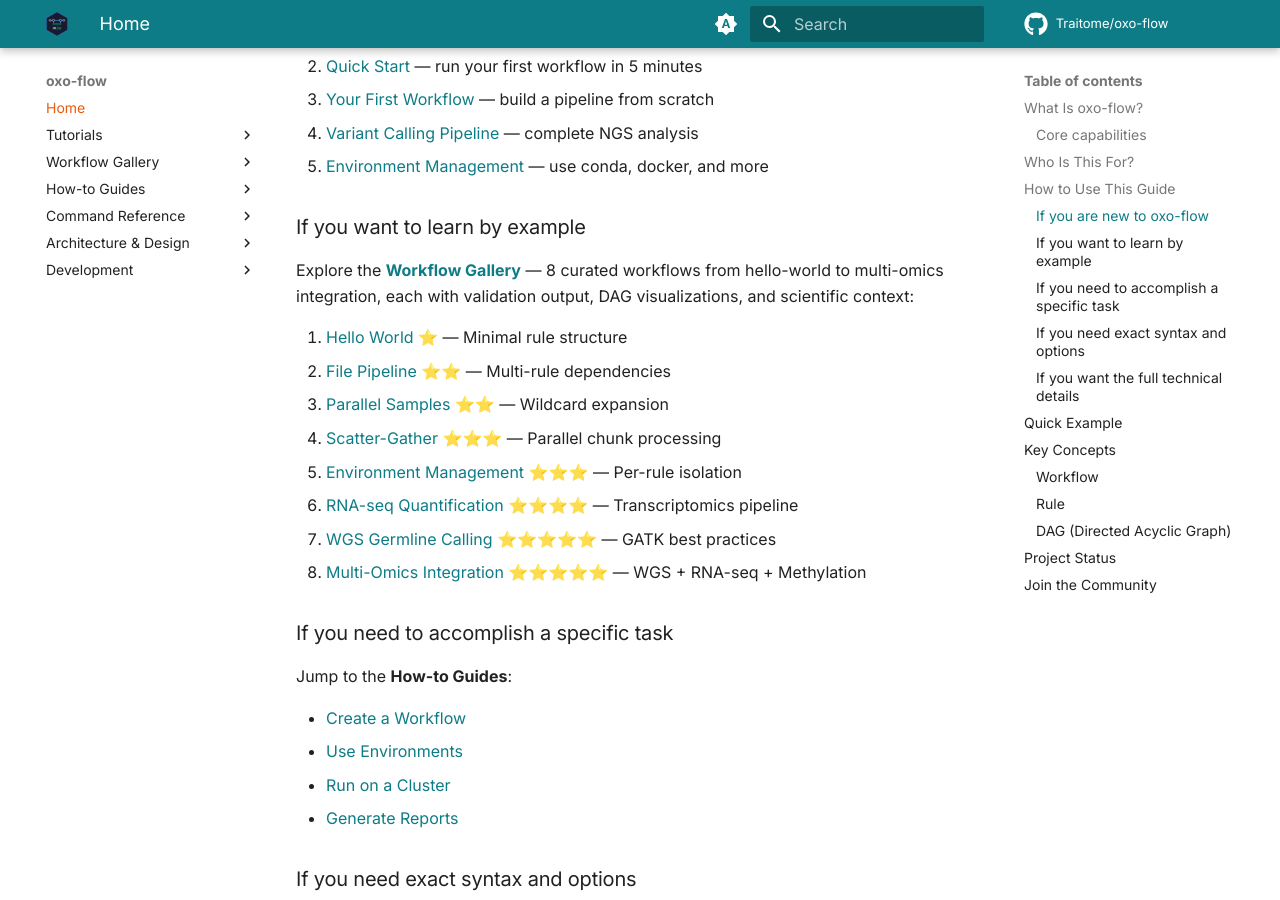
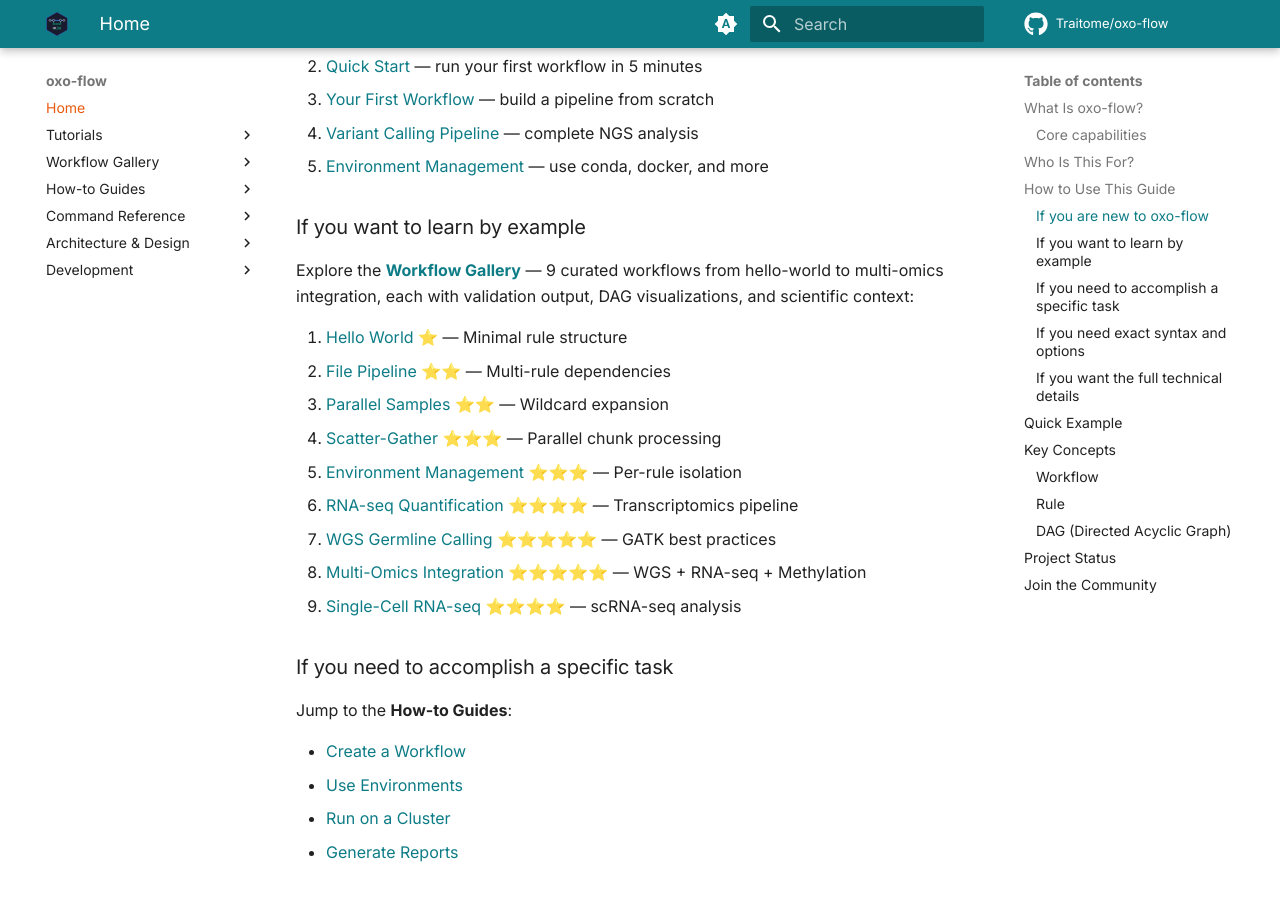
Before and after one commit to Traitome/oxo-flow, an MkDocs documentation site: the page built from docs/guide/src/index.md, in a window 1280 px wide and 900 px high, scrolled down 2138 px. Built offline with MkDocs 1.6.1 and Material for MkDocs 9.7.7, drawn with Linux system fonts in a browser that asks for light colours; comment, search, counter and statistics services are not loaded.

```diff
--- a/docs/guide/src/index.md
+++ b/docs/guide/src/index.md
@@ -70,7 +70,7 @@ Start with the **Tutorials** in order:
 
 ### If you want to learn by example
 
-Explore the **[Workflow Gallery](./gallery/index.md)** — 8 curated workflows from hello-world to multi-omics integration, each with validation output, DAG visualizations, and scientific context:
+Explore the **[Workflow Gallery](./gallery/index.md)** — 9 curated workflows from hello-world to multi-omics integration, each with validation output, DAG visualizations, and scientific context:
 
 1. [Hello World](./gallery/hello-world.md) ⭐ — Minimal rule structure
 2. [File Pipeline](./gallery/file-pipeline.md) ⭐⭐ — Multi-rule dependencies
@@ -80,6 +80,7 @@ Explore the **[Workflow Gallery](./gallery/index.md)** — 8 curated workflows f
 6. [RNA-seq Quantification](./gallery/rnaseq.md) ⭐⭐⭐⭐ — Transcriptomics pipeline
 7. [WGS Germline Calling](./gallery/wgs-germline.md) ⭐⭐⭐⭐⭐ — GATK best practices
 8. [Multi-Omics Integration](./gallery/multiomics.md) ⭐⭐⭐⭐⭐ — WGS + RNA-seq + Methylation
+9. [Single-Cell RNA-seq](./gallery/single-cell-rnaseq.md) ⭐⭐⭐⭐ — scRNA-seq analysis
 
 ### If you need to accomplish a specific task
 
```
Also changed, not shown: RELEASING.md (+1 -1 lines), ROADMAP.md (+3 -3 lines), docs/guide/src/reference/venus-pipeline.md (+1 -1 lines), docs/guide/src/tutorials/first-workflow.md (+3 -3 lines), docs/guide/src/tutorials/installation.md (+1 -1 lines), README.md.
